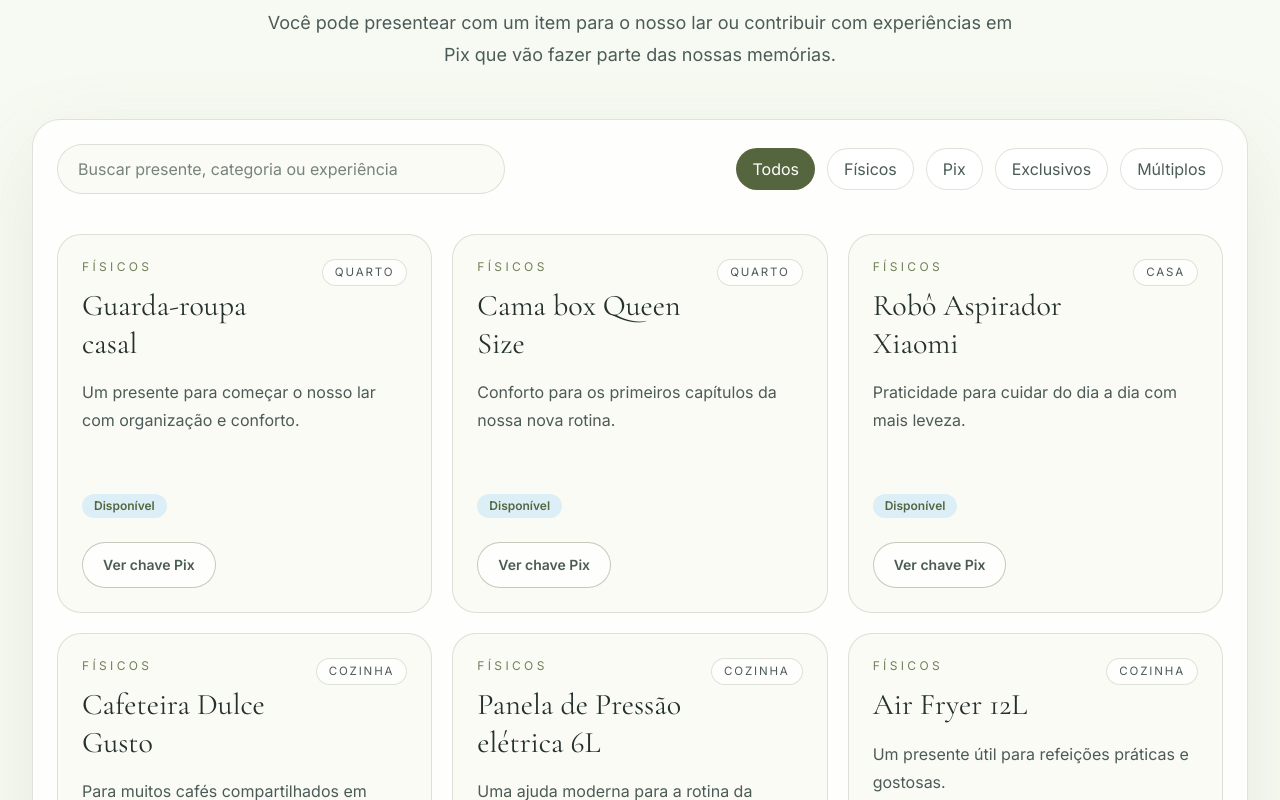
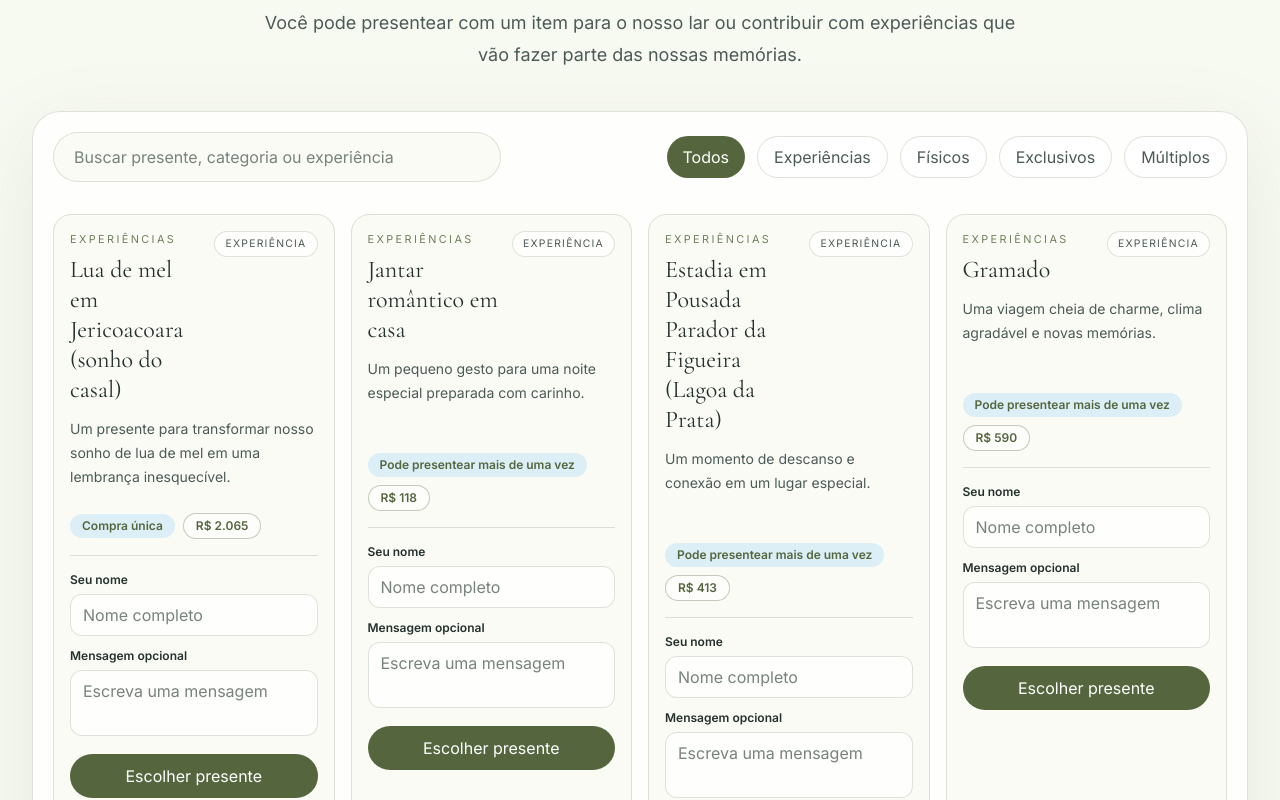
Before and after one commit to humbertoelias/casamento-elizangela-moacir, a Next.js app: page / in a window 1280 px wide. Shown: the part 3100-3900 px from the top of the page. Built offline with nearby package versions, Linux system fonts and the light colour scheme.

Commit message:
Atualiza escolha de presentes

```diff
--- a/components/GiftRegistrySection.tsx
+++ b/components/GiftRegistrySection.tsx
@@ -1,6 +1,6 @@
 'use client'
 
-import { useMemo, useState } from 'react'
+import { useEffect, useMemo, useState } from 'react'
 
 import { SectionHeading } from '@/components/SectionHeading'
 import type { PhysicalGift, PixGift } from '@/src/data/wedding'
@@ -10,7 +10,7 @@ type GiftRegistrySectionProps = {
   pixGifts: PixGift[]
 }
 
-type FilterKey = 'Todos' | 'Físicos' | 'Pix' | 'Exclusivos' | 'Múltiplos'
+type FilterKey = 'Todos' | 'Experiências' | 'Físicos' | 'Exclusivos' | 'Múltiplos'
 
 type UnifiedGift = {
   id: string
@@ -18,12 +18,16 @@ type UnifiedGift = {
   category: string
   description: string
   chip: string
-  type: 'Físicos' | 'Pix'
+  type: 'Experiências' | 'Físicos'
+  emailValue: string
   priceLabel?: string
   statusLabel: string
 }
 
-const filters: FilterKey[] = ['Todos', 'Físicos', 'Pix', 'Exclusivos', 'Múltiplos']
+const FORM_ACTION = 'https://formsubmit.co/agapelel.realizacoes@gmail.com'
+const SUCCESS_URL = 'https://casamentoelizangelamoacir.vercel.app/?presente=enviado#presentes'
+const DISCOUNT_MULTIPLIER = 0.295
+const filters: FilterKey[] = ['Todos', 'Experiências', 'Físicos', 'Exclusivos', 'Múltiplos']
 
 function formatMoney(value: number) {
   return new Intl.NumberFormat('pt-BR', {
@@ -36,8 +40,30 @@ function formatMoney(value: number) {
 export function GiftRegistrySection({ physicalGifts, pixGifts }: GiftRegistrySectionProps) {
   const [activeFilter, setActiveFilter] = useState<FilterKey>('Todos')
   const [search, setSearch] = useState('')
+  const [wasSent, setWasSent] = useState(false)
+
+  useEffect(() => {
+    const params = new URLSearchParams(window.location.search)
+    setWasSent(params.get('presente') === 'enviado')
+  }, [])
 
   const gifts = useMemo<UnifiedGift[]>(() => {
+    const experiences = pixGifts.map((gift) => {
+      const discountedAmount = gift.amount * DISCOUNT_MULTIPLIER
+
+      return {
+        id: gift.id,
+        title: gift.name,
+        category: 'Experiência',
+        description: gift.description,
+        chip: discountedAmount >= 1000 ? 'Compra única' : 'Pode presentear mais de uma vez',
+        type: 'Experiências' as const,
+        emailValue: formatMoney(discountedAmount),
+        priceLabel: formatMoney(discountedAmount),
+        statusLabel: gift.amount >= 1000 ? 'Exclusivo' : 'Múltiplo'
+      }
+    })
+
     const physical = physicalGifts.map((gift) => ({
       id: gift.id,
       title: gift.name,
@@ -45,21 +71,11 @@ export function GiftRegistrySection({ physicalGifts, pixGifts }: GiftRegistrySec
       description: gift.description,
       chip: gift.status,
       type: 'Físicos' as const,
+      emailValue: 'Item físico',
       statusLabel: gift.status
     }))
 
-    const pix = pixGifts.map((gift) => ({
-      id: gift.id,
-      title: gift.name,
-      category: 'Pix',
-      description: gift.description,
-      chip: gift.amount >= 1000 ? 'Compra única' : 'Pode presentear mais de uma vez',
-      type: 'Pix' as const,
-      priceLabel: formatMoney(gift.amount),
-      statusLabel: gift.amount >= 1000 ? 'Exclusivo' : 'Múltiplo'
-    }))
-
-    return [...physical, ...pix]
+    return [...experiences, ...physical]
   }, [physicalGifts, pixGifts])
 
   const filteredGifts = useMemo(() => {
@@ -73,14 +89,14 @@ export function GiftRegistrySection({ physicalGifts, pixGifts }: GiftRegistrySec
 
       const matchesFilter = (() => {
         switch (activeFilter) {
+          case 'Experiências':
+            return gift.type === 'Experiências'
           case 'Físicos':
             return gift.type === 'Físicos'
-          case 'Pix':
-            return gift.type === 'Pix'
           case 'Exclusivos':
-            return gift.type === 'Pix' && gift.statusLabel === 'Exclusivo'
+            return gift.type === 'Experiências' && gift.statusLabel === 'Exclusivo'
           case 'Múltiplos':
-            return gift.type === 'Pix' && gift.statusLabel === 'Múltiplo'
+            return gift.type === 'Experiências' && gift.statusLabel === 'Múltiplo'
           default:
             return true
         }
@@ -96,11 +112,17 @@ export function GiftRegistrySection({ physicalGifts, pixGifts }: GiftRegistrySec
         <SectionHeading
           eyebrow="Presentes"
           title="Escolha um presente com o seu jeito de demonstrar carinho"
-          description="Você pode presentear com um item para o nosso lar ou contribuir com experiências em Pix que vão fazer parte das nossas memórias."
+          description="Você pode presentear com um item para o nosso lar ou contribuir com experiências que vão fazer parte das nossas memórias."
           align="center"
         />
 
-        <div className="mt-12 rounded-[1.75rem] border border-[var(--color-border)] bg-white/78 p-6 shadow-[0_24px_80px_rgba(91,112,87,0.12)]">
+        {wasSent ? (
+          <p className="mx-auto mt-8 max-w-2xl rounded-2xl border border-[var(--color-border)] bg-[var(--color-serenity)] px-5 py-3 text-center text-sm font-medium text-[var(--color-text-strong)]">
+            Presente escolhido. Obrigado pelo carinho!
+          </p>
+        ) : null}
+
+        <div className="mt-10 rounded-[1.75rem] border border-[var(--color-border)] bg-white/78 p-4 shadow-[0_24px_80px_rgba(91,112,87,0.12)] sm:p-5">
           <div className="flex flex-col gap-4 lg:flex-row lg:items-center lg:justify-between">
             <label className="w-full lg:max-w-md">
               <span className="sr-only">Buscar presente</span>
@@ -131,25 +153,31 @@ export function GiftRegistrySection({ physicalGifts, pixGifts }: GiftRegistrySec
             </div>
           </div>
 
-          <div className="mt-10 grid gap-5 md:grid-cols-2 xl:grid-cols-3">
+          <div className="mt-8 grid gap-4 md:grid-cols-2 lg:grid-cols-3 xl:grid-cols-4">
             {filteredGifts.map((gift) => (
               <article
                 key={gift.id}
-                className="group rounded-[1.5rem] border border-[var(--color-border)] bg-[var(--color-bg)] p-6 transition hover:-translate-y-1 hover:border-[var(--color-border-strong)] hover:bg-white"
+                className="group rounded-[1.15rem] border border-[var(--color-border)] bg-[var(--color-bg)] p-4 transition hover:-translate-y-1 hover:border-[var(--color-border-strong)] hover:bg-white"
               >
-                <div className="flex items-start justify-between gap-4">
-                  <div>
-                    <p className="text-xs uppercase tracking-[0.28em] text-[var(--color-olive-soft)]">{gift.type}</p>
-                    <h3 className="mt-3 font-display text-3xl leading-tight text-[var(--color-text-strong)]">{gift.title}</h3>
+                <div className="flex items-start justify-between gap-3">
+                  <div className="min-w-0">
+                    <p className="text-[0.68rem] uppercase tracking-[0.22em] text-[var(--color-olive-soft)]">
+                      {gift.type}
+                    </p>
+                    <h3 className="mt-2 font-display text-2xl leading-tight text-[var(--color-text-strong)]">
+                      {gift.title}
+                    </h3>
                   </div>
-                  <span className="rounded-full border border-[var(--color-border)] bg-white/74 px-3 py-1 text-[0.72rem] uppercase tracking-[0.16em] text-[var(--color-text)]">
+                  <span className="shrink-0 rounded-full border border-[var(--color-border)] bg-white/74 px-2.5 py-1 text-[0.65rem] uppercase tracking-[0.12em] text-[var(--color-text)]">
                     {gift.category}
                   </span>
                 </div>
 
-                <p className="mt-4 min-h-24 leading-7 text-[var(--color-text)]">{gift.description}</p>
+                <p className="mt-3 min-h-20 text-sm leading-6 text-[var(--color-text)]">
+                  {gift.description}
+                </p>
 
-                <div className="mt-5 flex flex-wrap items-center gap-3">
+                <div className="mt-4 flex flex-wrap items-center gap-2">
                   <span className="rounded-full bg-[var(--color-serenity)] px-3 py-1 text-xs font-semibold text-[var(--color-olive)]">
                     {gift.chip}
                   </span>
@@ -160,14 +188,46 @@ export function GiftRegistrySection({ physicalGifts, pixGifts }: GiftRegistrySec
                   ) : null}
                 </div>
 
-                <div className="mt-6">
-                  <a
-                    href="#pix"
-                    className="inline-flex rounded-full border border-[var(--color-border-strong)] bg-white/72 px-5 py-3 text-sm font-semibold text-[var(--color-text-strong)] transition group-hover:border-[var(--color-olive)]"
+                <form action={FORM_ACTION} method="POST" className="mt-4 grid gap-3 border-t border-[var(--color-border)] pt-4">
+                  <input type="hidden" name="_subject" value="Escolha de presente - Elizângela & Moacir" />
+                  <input type="hidden" name="_template" value="table" />
+                  <input type="hidden" name="_captcha" value="false" />
+                  <input type="hidden" name="_next" value={SUCCESS_URL} />
+                  <input type="text" name="_honey" className="hidden" tabIndex={-1} autoComplete="off" />
+                  <input type="hidden" name="Evento" value="Casamento Elizângela & Moacir" />
+                  <input type="hidden" name="Presente escolhido" value={gift.title} />
+                  <input type="hidden" name="Tipo" value={gift.type} />
+                  <input type="hidden" name="Categoria" value={gift.category} />
+                  <input type="hidden" name="Valor" value={gift.emailValue} />
+
+                  <label>
+                    <span className="mb-1.5 block text-xs font-semibold text-[var(--color-text-strong)]">Seu nome</span>
+                    <input
+                      type="text"
+                      name="Nome"
+                      required
+                      placeholder="Nome completo"
+                      className="w-full rounded-xl border border-[var(--color-border)] bg-white/74 px-3 py-2 text-sm text-[var(--color-text-strong)] outline-none transition placeholder:text-[var(--color-text-muted)] focus:border-[var(--color-olive)]"
+                    />
+                  </label>
+
+                  <label>
+                    <span className="mb-1.5 block text-xs font-semibold text-[var(--color-text-strong)]">Mensagem opcional</span>
+                    <textarea
+                      name="Mensagem"
+                      placeholder="Escreva uma mensagem"
+                      rows={2}
+                      className="w-full resize-none rounded-xl border border-[var(--color-border)] bg-white/74 px-3 py-2 text-sm text-[var(--color-text-strong)] outline-none transition placeholder:text-[var(--color-text-muted)] focus:border-[var(--color-olive)]"
+                    />
+                  </label>
+
+                  <button
+                    type="submit"
+                    className="inline-flex justify-center rounded-full bg-[var(--color-olive)] px-4 py-2.5 text-sm font-semibold text-white transition hover:-translate-y-0.5"
                   >
-                    {gift.type === 'Pix' ? 'Presentear com Pix' : 'Ver chave Pix'}
-                  </a>
-                </div>
+                    Escolher presente
+                  </button>
+                </form>
               </article>
             ))}
           </div>
```
